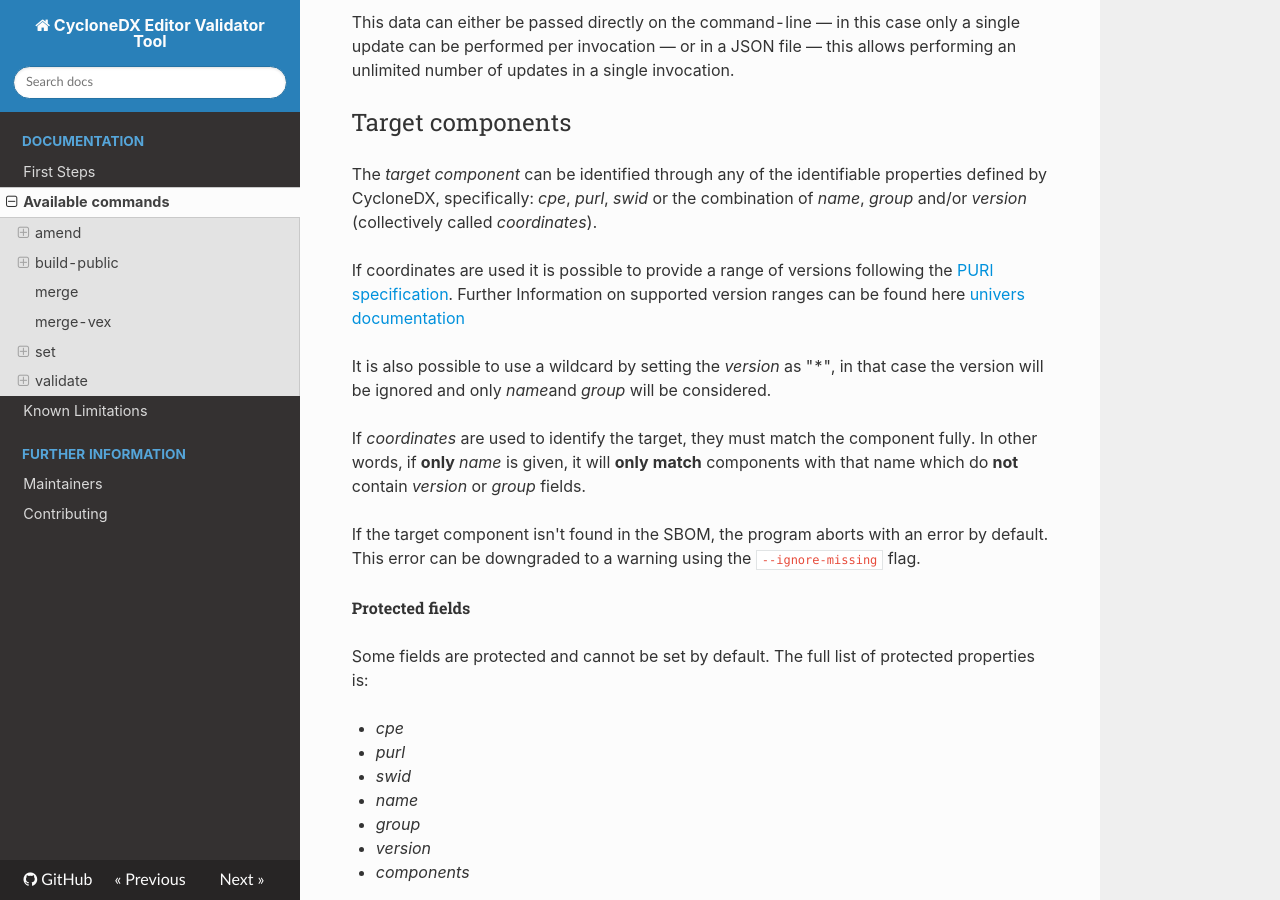
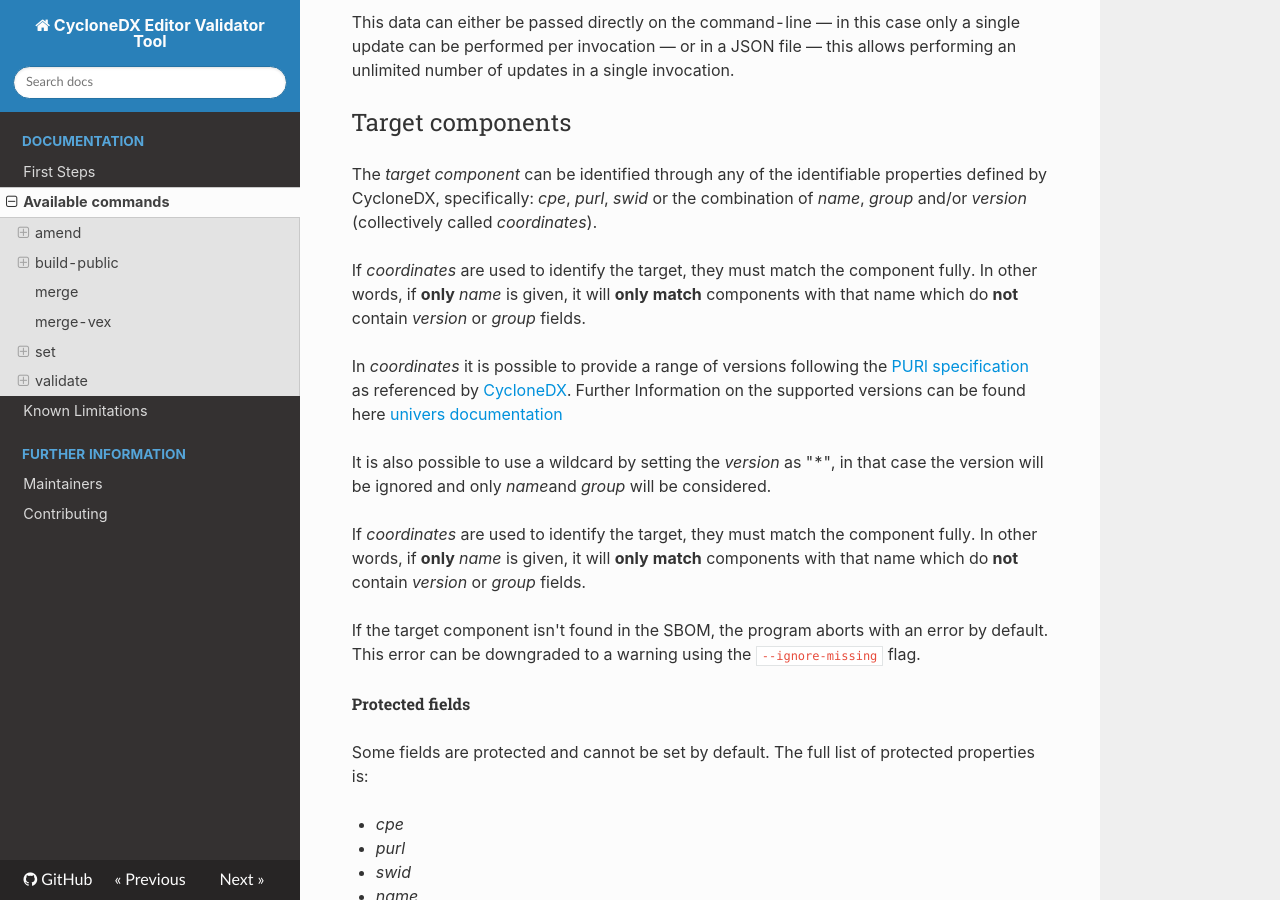
Before and after one commit to Festo-se/cyclonedx-editor-validator, an MkDocs documentation site: the page built from docs/available_commands.md, in a window 1280 px wide and 900 px high, scrolled down 5961 px. Built offline with MkDocs 1.6.1, drawn with Linux system fonts in a browser that asks for light colours; nearby versions of some CDN libraries; some web fonts are replaced.

Commit message:
docs: updates documentation

```diff
--- a/docs/available_commands.md
+++ b/docs/available_commands.md
@@ -209,7 +209,9 @@ This data can either be passed directly on the command-line &mdash; in this case
 
 The *target component* can be identified through any of the identifiable properties defined by CycloneDX, specifically: *cpe*, *purl*, *swid* or the combination of *name*, *group* and/or *version* (collectively called *coordinates*).
 
-If coordinates are used it is possible to provide a range of versions following the [PURl specification](https://github.com/package-url/purl-spec/blob/version-range-spec/VERSION-RANGE-SPEC.rst). Further Information on supported version ranges can be found here [univers documentation](https://pypi.org/project/univers/)
+If *coordinates* are used to identify the target, they must match the component fully. In other words, if __only__ *name* is given, it will __only match__ components with that name which do __not__ contain *version* or *group* fields.
+
+In *coordinates* it is possible to provide a range of versions following the [PURl specification](https://github.com/package-url/purl-spec/blob/version-range-spec/VERSION-RANGE-SPEC.rst) as referenced by [CycloneDX](https://cyclonedx.org/docs/1.6/json/#vulnerabilities_items_affects_items_versions_items_range). Further Information on the supported versions can be found here [univers documentation](https://pypi.org/project/univers/)
 
 It is also possible to use a wildcard by setting the *version* as "*", in that case the version will be ignored and only *name*and *group* will be considered.
 
```
